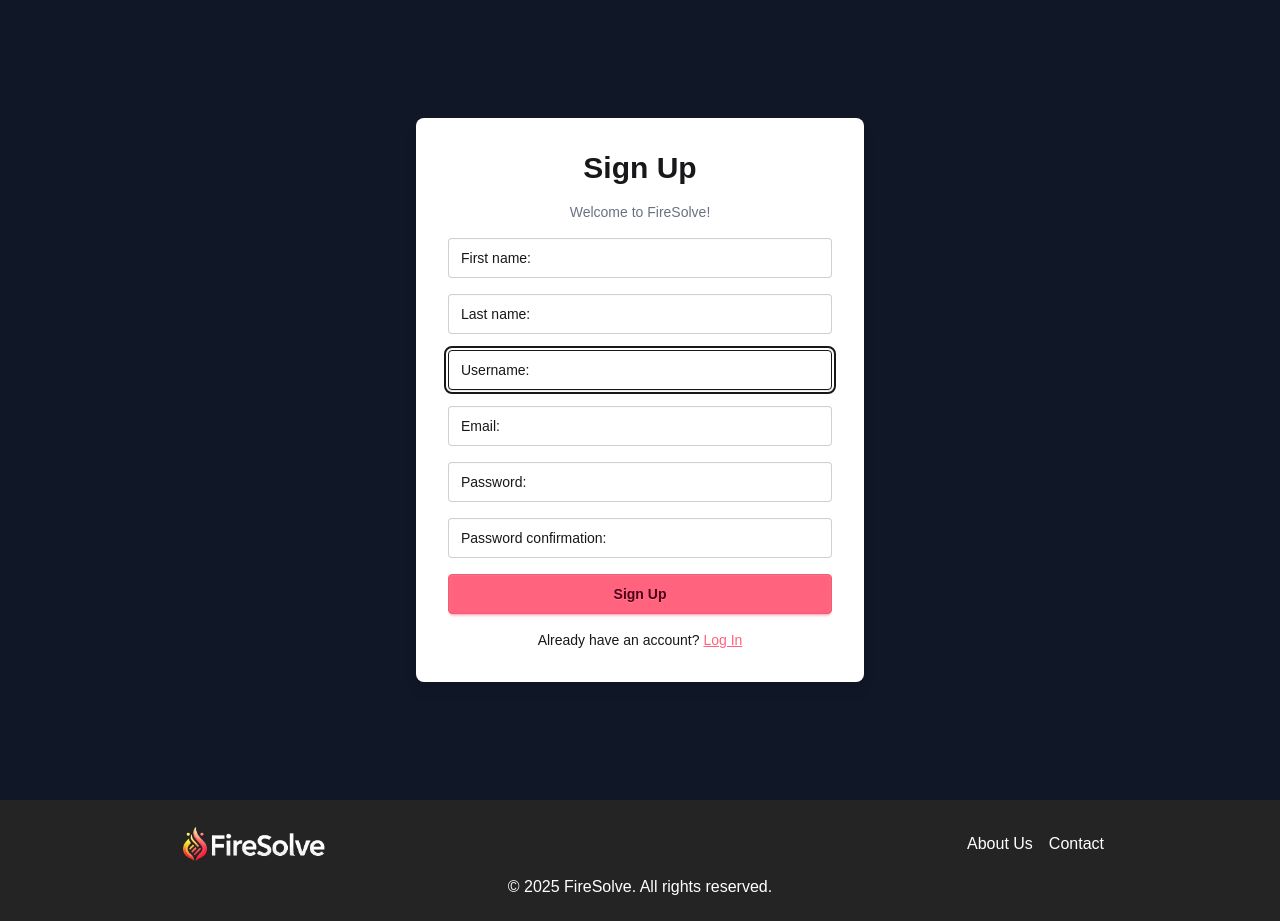
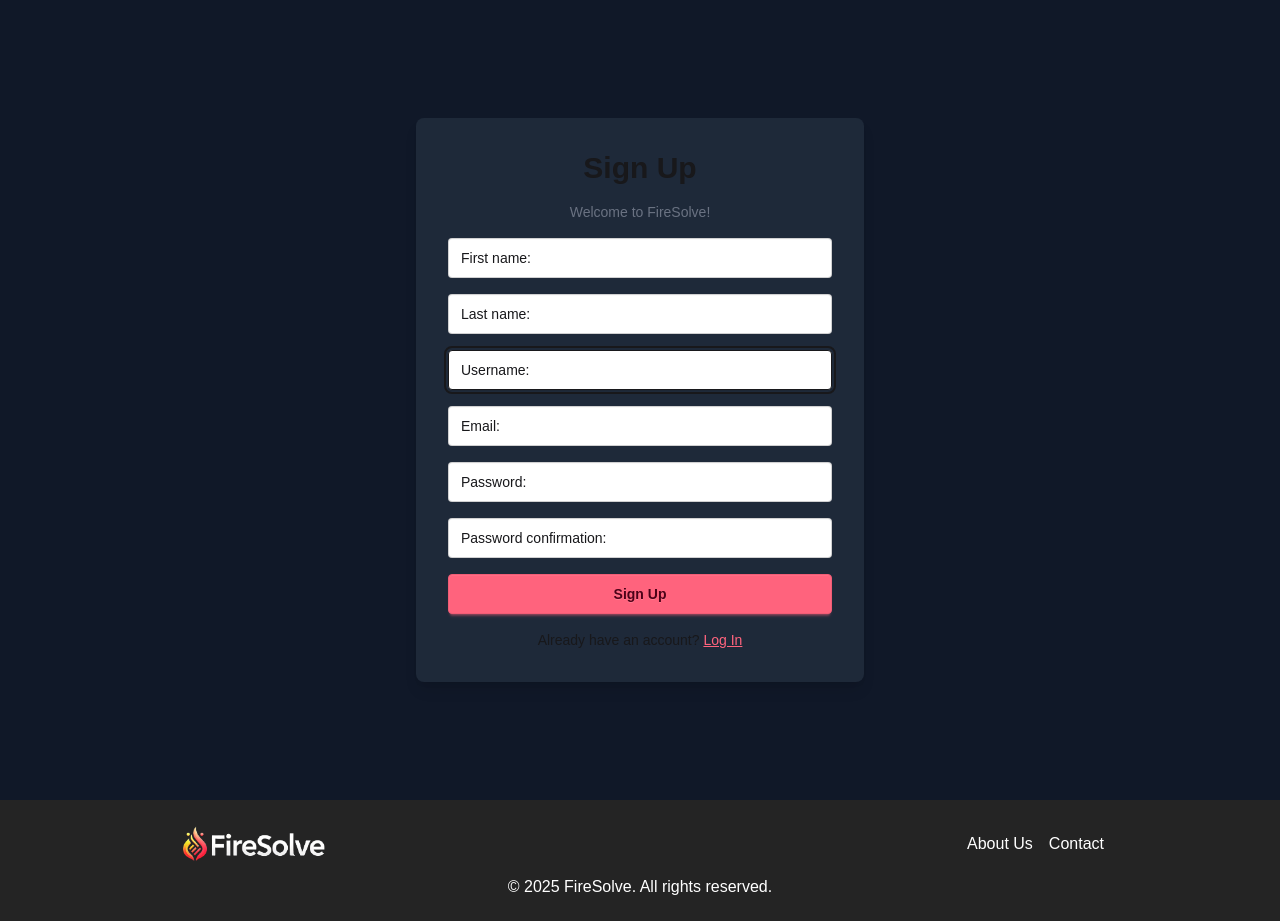
Before and after one commit to AnasDharar/FireSolve, a Django app: page /accounts/signup/ in a window 1280 px wide. Shown: the part 80-1001 px from the top of the page. Run offline with Django 4.2, Linux system fonts and the light colour scheme; style sheets or scripts are compiled from the project's sources; some web fonts are replaced.

Commit message:
ui and rate limit

```diff
--- a/accounts/forms.py
+++ b/accounts/forms.py
@@ -24,7 +24,6 @@ class CustomUserCreationForm(DjangoUserCreationForm):
     website = forms.CharField(
         required=False,
         widget=forms.HiddenInput,
-        help_text="Leave this field empty"
     )
 
     # Timestamp field to prevent too-fast submissions
--- a/accounts/views.py
+++ b/accounts/views.py
@@ -21,7 +21,7 @@ def signup(request):
     cache_key = f"signup_attempts_{ip_address}"
     attempts = cache.get(cache_key, 0)
 
-    if attempts >= 3:  # Max 3 signup attempts per hour per IP
+    if attempts >= 10:  # Max 10 signup attempts per hour per IP
         messages.error(request, "Too many signup attempts. Please try again later.")
         return render(request, 'signup.html', {'form': None})
 
--- a/templates/signup.html
+++ b/templates/signup.html
@@ -8,7 +8,7 @@
 <form action="{% url 'signup' %}" method="post" class="flex flex-col justify-center items-center min-h-screen">
   <!-- <link rel="stylesheet" href="{% static 'login.css' %}"> -->
   {% csrf_token %}
-  <div class="w-full max-w-md bg-base-100 rounded-lg shadow-lg p-8 space-y-4">
+  <div class="w-full max-w-md bg-gray-800 rounded-lg shadow-lg p-8 space-y-4">
     <h2 class="text-3xl font-bold text-center">Sign Up</h2>
     <p class="text-center text-sm text-gray-500">Welcome to FireSolve!</p>
 
```
Also changed, not shown: tailwind.config.js (added).
